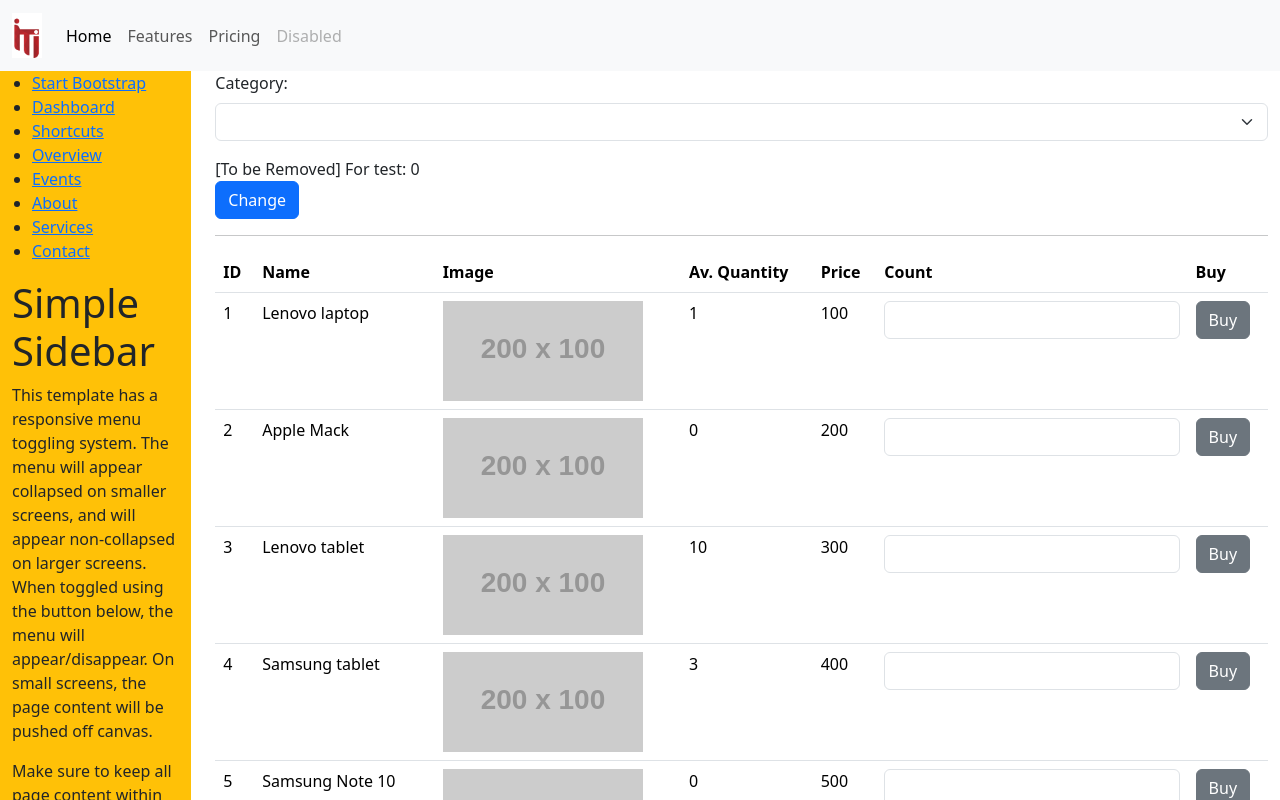
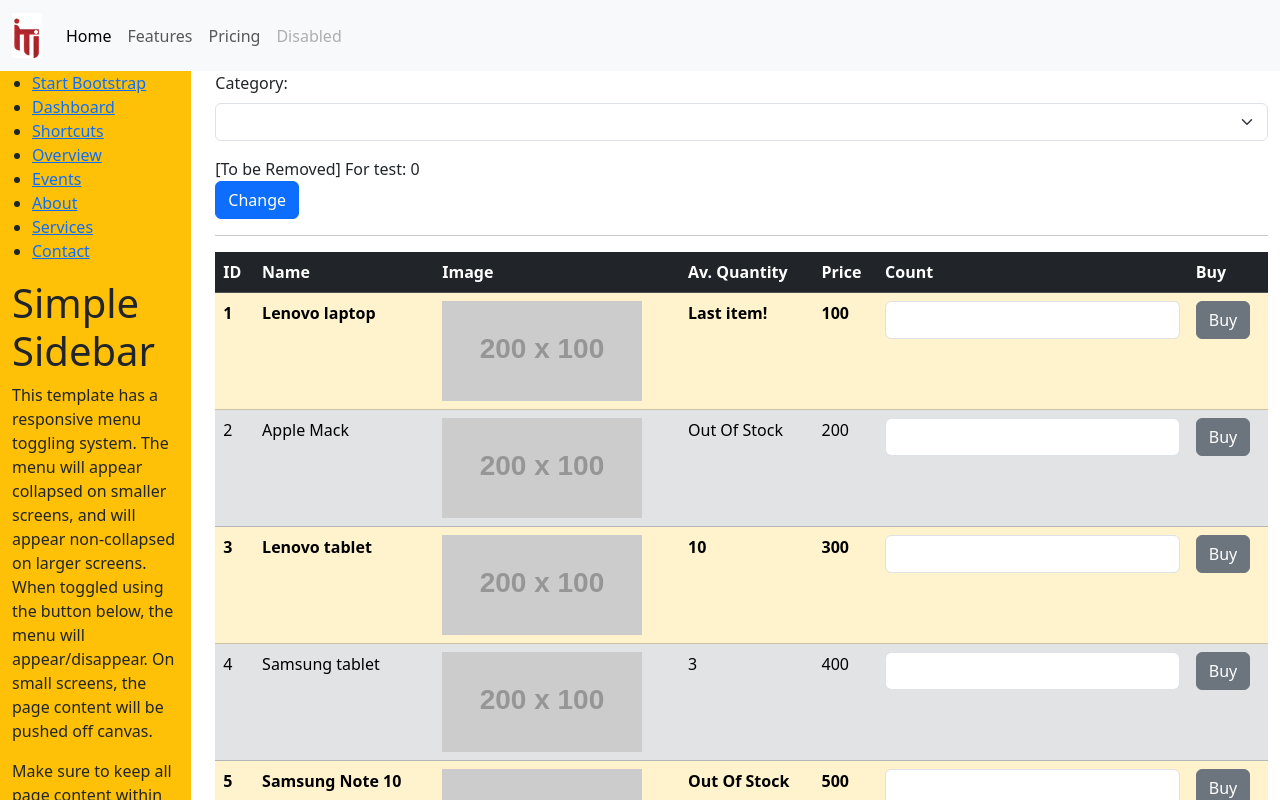
Before and after one commit to 0xYahia/Angular, an Angular app: page / in a window 1280 px wide. Shown: the top 800 px of the page. Built offline with nearby package versions, Linux system fonts and the light colour scheme.

Commit message:
built in directives

```diff
--- a/src/app/Components/Order/product-list/product-list.component.html
+++ b/src/app/Components/Order/product-list/product-list.component.html
@@ -19,7 +19,7 @@
 <hr />
 <table class="table">
   <thead>
-    <tr>
+    <tr class="table-dark">
       <th>ID</th>
       <th>Name</th>
       <th>Image</th>
@@ -30,15 +30,42 @@
     </tr>
   </thead>
   <tbody>
+    <ng-container
+      *ngFor="
+        let prod of productList;
+        let i = index;
+        even as e;
+        let o = odd;
+        trackBy: trackByProdID
+      "
+    >
+      <!-- <tr
+        *ngIf="prod.quantity != 0"
+        [class.table-warning]="e"
+        [class.table-secondary]="o"
+      > -->
+      <!-- <tr [class.table-warning]="e" [class.table-secondary]="o"> -->
       <tr
-      *ngFor="let prod of productList"
-      [class.bg-warning]="prod.quantity == 0"
-      [style.background-color]="prod.quantity == 0 ? 'yellow' : 'lightgray'"
+        [ngClass]="{ 'table-warning': e, 'table-secondary': o }"
+        [ngStyle]="{ 'font-weight': e ? 'bold' : 'normal' }"
       >
-      <td>{{ prod.id }}</td>
+        <td>{{ i + 1 }}</td>
         <td>{{ prod.name }}</td>
         <td><img [src]="prod.imgURL" alt="" /></td>
-      <td>{{ prod.quantity }}</td>
+        <td>
+          <!-- <div *ngIf="prod.quantity != 0">{{ prod.quantity }}</div>
+          <div *ngIf="prod.quantity == 0">Out Of Stock</div> -->
+          <!-- <div *ngIf="prod.quantity != 0; else outOfStock">
+            {{ prod.quantity }}
+          </div>
+          <ng-template #outOfStock>Out Of Stock</ng-template> -->
+          <ng-container [ngSwitch]="prod.quantity">
+            <div *ngSwitchCase="0">Out Of Stock</div>
+            <div *ngSwitchCase="1">Last item!</div>
+            <div *ngSwitchCase="2">Last 2 item!</div>
+            <div *ngSwitchDefault="">{{ prod.quantity }}</div>
+          </ng-container>
+        </td>
         <td>{{ prod.price }}</td>
         <!-- Template variables -->
         <td><input #itemsCount type="number" class="form-control" /></td>
@@ -52,8 +79,8 @@
           </button>
         </td>
       </tr>
+    </ng-container>
   </tbody>
 </table>
-
 <hr />
 <h3>Order Total Price: {{ orderTotalPrice }}</h3>
--- a/src/app/Components/Order/product-list/product-list.component.ts
+++ b/src/app/Components/Order/product-list/product-list.component.ts
@@ -75,4 +75,7 @@
   changeSelectedCat() {
     this.selectedCatID = 1;
   }
+  trackByProdID(index: number, prod: IProduct) {
+    return prod.id;
+  }
 }
```
Lines whose indentation alone changed are shown as unchanged.
